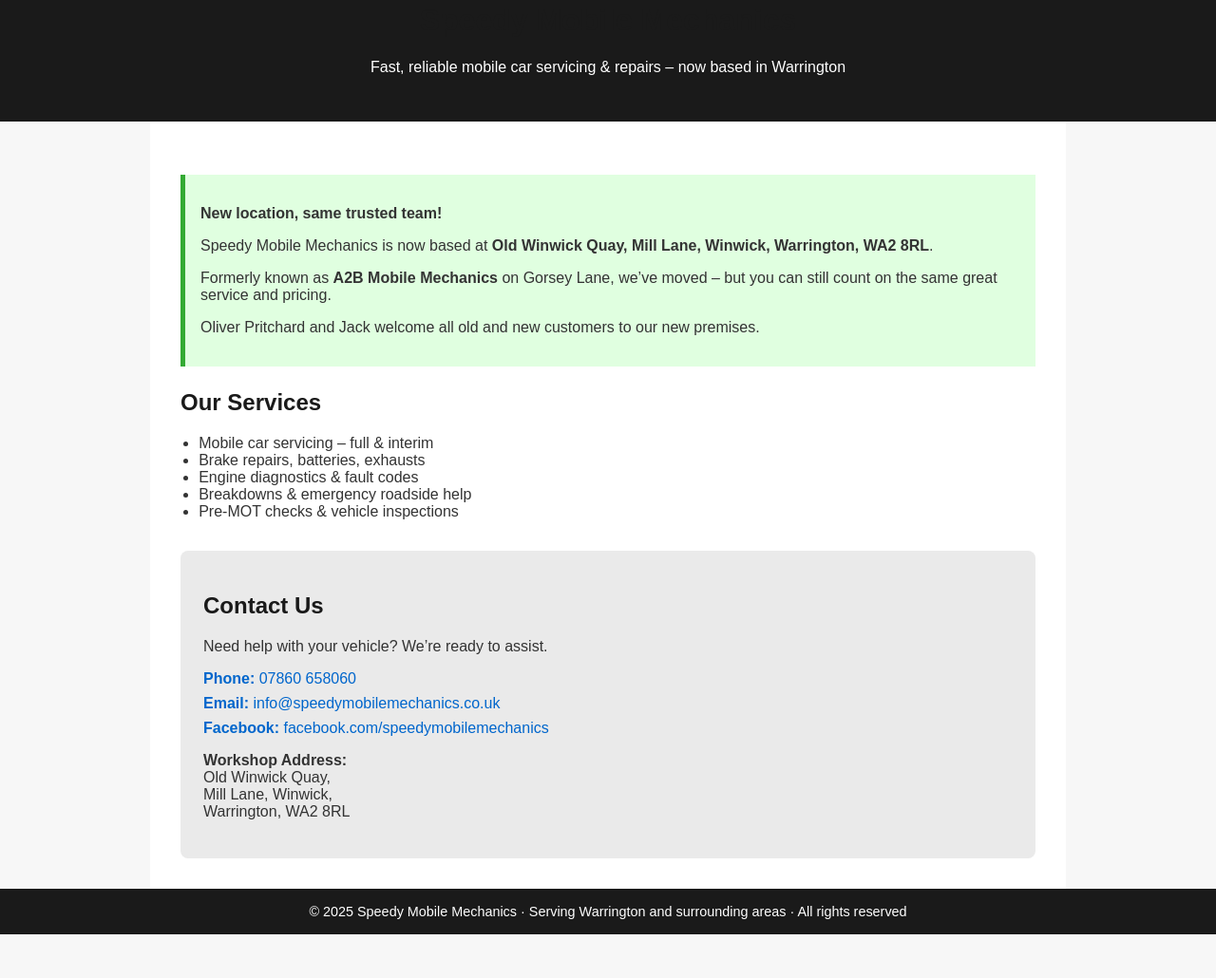
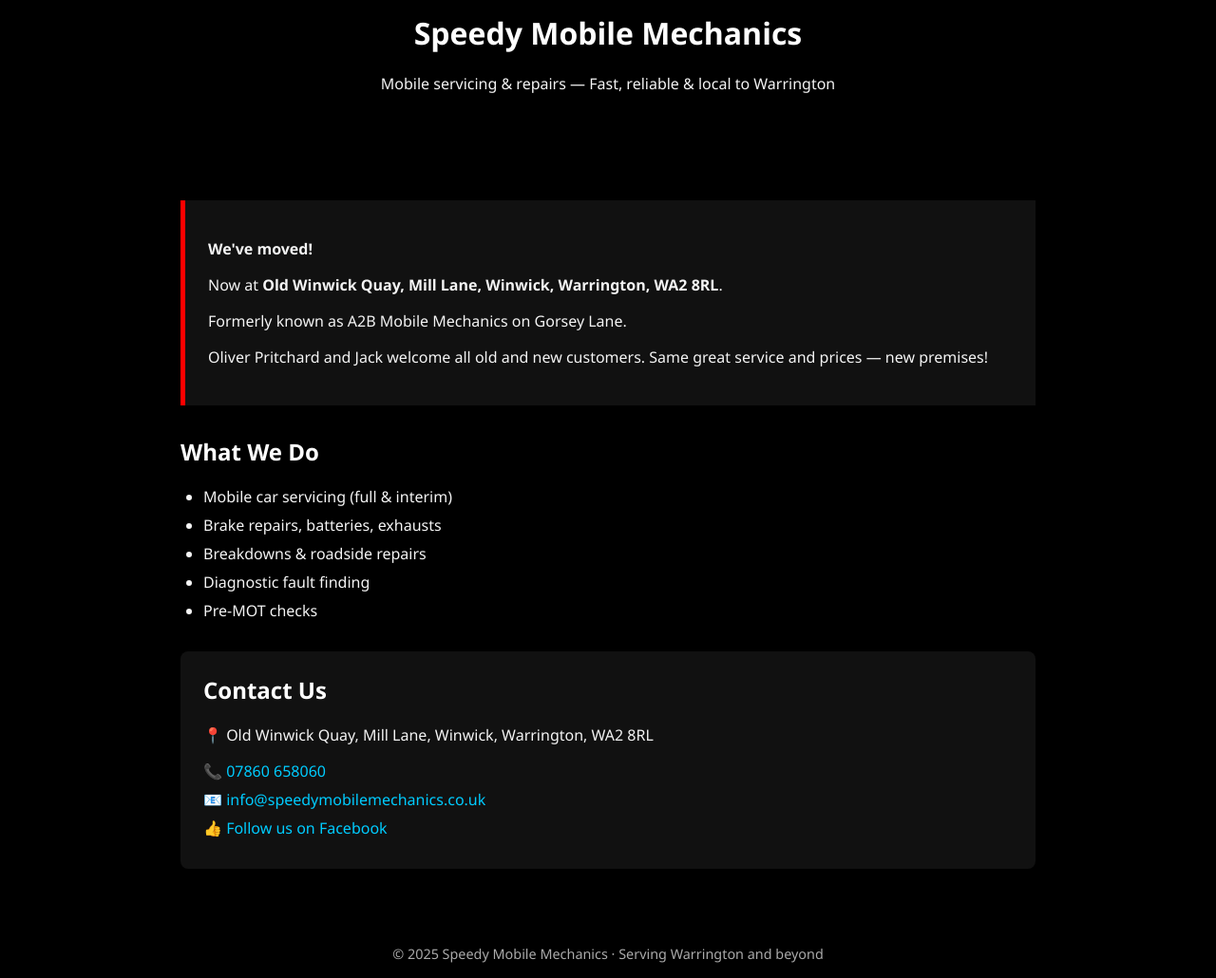
Before and after one commit to andyhorridge/speedymobilemechanics.co.uk, a plain HTML site: page index.html in a window 1280 px wide. Shown: the part 220-1250 px from the top of the page at 95% size. Before the commit the page ends 1204 px from the top, so only its background shows below. Drawn offline with Linux system fonts and the light colour scheme.

Commit message:
Update index.html
Updated index with theme

```diff
--- a/index.html
+++ b/index.html
@@ -3,62 +3,79 @@
 <head>
   <meta charset="UTF-8" />
   <meta name="viewport" content="width=device-width, initial-scale=1.0"/>
-  <meta name="description" content="Speedy Mobile Mechanics - Now at Old Winwick Quay, Warrington. Same great service and price from your trusted local mechanics."/>
+  <meta name="description" content="Speedy Mobile Mechanics - Mobile vehicle servicing and repairs in Warrington. Same great service from our new premises."/>
   <title>Speedy Mobile Mechanics | Warrington</title>
   <style>
     body {
-      font-family: Arial, sans-serif;
+      font-family: 'Segoe UI', Arial, sans-serif;
       margin: 0;
       padding: 0;
-      background: #f7f7f7;
-      color: #333;
+      background-color: #000;
+      color: #f4f4f4;
     }
+
     header {
-      background: #1a1a1a;
-      color: white;
+      background: #000;
       text-align: center;
       padding: 2rem 1rem;
     }
+
     header img {
-      max-width: 150px;
+      max-width: 180px;
       margin-bottom: 1rem;
     }
+
     .container {
       max-width: 900px;
       margin: auto;
       padding: 2rem;
-      background: white;
     }
+
     h1, h2 {
-      color: #1a1a1a;
+      color: #ffffff;
+      margin-top: 0;
     }
+
     ul {
-      padding-left: 1.2rem;
+      padding-left: 1.5rem;
     }
+
+    li {
+      margin-bottom: 0.5rem;
+    }
+
     .highlight {
-      background: #e0ffe0;
-      padding: 1rem;
-      border-left: 5px solid #33aa33;
-      margin: 1.5rem 0;
+      background-color: #111;
+      padding: 1.5rem;
+      border-left: 5px solid #ff0000;
+      margin: 2rem 0;
     }
+
     .contact-section {
-      background: #eaeaea;
+      background: #111;
       padding: 1.5rem;
+      border-radius: 8px;
       margin-top: 2rem;
-      border-radius: 8px;
     }
+
     .contact-section a {
-      color: #0066cc;
+      color: #00ccff;
       text-decoration: none;
       display: block;
       margin: 0.5rem 0;
     }
+
     footer {
-      background: #1a1a1a;
-      color: white;
+      background: #000;
+      color: #aaa;
       text-align: center;
       padding: 1rem;
       font-size: 0.9rem;
+      margin-top: 2rem;
+    }
+
+    a:hover {
+      text-decoration: underline;
     }
   </style>
 </head>
@@ -67,43 +84,39 @@
   <header>
     <img src="logo.PNG" alt="Speedy Mobile Mechanics Logo">
     <h1>Speedy Mobile Mechanics</h1>
-    <p>Fast, reliable mobile car servicing & repairs – now based in Warrington</p>
+    <p>Mobile servicing & repairs — Fast, reliable & local to Warrington</p>
   </header>
 
   <div class="container">
     <section class="highlight">
-      <p><strong>New location, same trusted team!</strong></p>
-      <p>Speedy Mobile Mechanics is now based at <strong>Old Winwick Quay, Mill Lane, Winwick, Warrington, WA2 8RL</strong>.</p>
-      <p>Formerly known as <strong>A2B Mobile Mechanics</strong> on Gorsey Lane, we’ve moved – but you can still count on the same great service and pricing.</p>
-      <p>Oliver Pritchard and Jack welcome all old and new customers to our new premises.</p>
+      <p><strong>We've moved!</strong></p>
+      <p>Now at <strong>Old Winwick Quay, Mill Lane, Winwick, Warrington, WA2 8RL</strong>.</p>
+      <p>Formerly known as A2B Mobile Mechanics on Gorsey Lane.</p>
+      <p>Oliver Pritchard and Jack welcome all old and new customers. Same great service and prices — new premises!</p>
     </section>
 
     <section>
-      <h2>Our Services</h2>
+      <h2>What We Do</h2>
       <ul>
-        <li>Mobile car servicing – full & interim</li>
+        <li>Mobile car servicing (full & interim)</li>
         <li>Brake repairs, batteries, exhausts</li>
-        <li>Engine diagnostics & fault codes</li>
-        <li>Breakdowns & emergency roadside help</li>
-        <li>Pre-MOT checks & vehicle inspections</li>
+        <li>Breakdowns & roadside repairs</li>
+        <li>Diagnostic fault finding</li>
+        <li>Pre-MOT checks</li>
       </ul>
     </section>
 
     <section class="contact-section">
       <h2>Contact Us</h2>
-      <p>Need help with your vehicle? We’re ready to assist.</p>
-      <a href="tel:+447860658060"><strong>Phone:</strong> 07860 658060</a>
-      <a href="mailto:info@speedymobilemechanics.co.uk"><strong>Email:</strong> info@speedymobilemechanics.co.uk</a>
-      <a href="https://facebook.com/speedymobilemechanics" target="_blank"><strong>Facebook:</strong> facebook.com/speedymobilemechanics</a>
-      <p><strong>Workshop Address:</strong><br>
-      Old Winwick Quay,<br>
-      Mill Lane, Winwick,<br>
-      Warrington, WA2 8RL</p>
+      <p>📍 Old Winwick Quay, Mill Lane, Winwick, Warrington, WA2 8RL</p>
+      <a href="tel:+447860658060">📞 07860 658060</a>
+      <a href="mailto:info@speedymobilemechanics.co.uk">📧 info@speedymobilemechanics.co.uk</a>
+      <a href="https://facebook.com/speedymobilemechanics" target="_blank">👍 Follow us on Facebook</a>
     </section>
   </div>
 
   <footer>
-    &copy; 2025 Speedy Mobile Mechanics · Serving Warrington and surrounding areas · All rights reserved
+    &copy; 2025 Speedy Mobile Mechanics · Serving Warrington and beyond
   </footer>
 
 </body>
```
